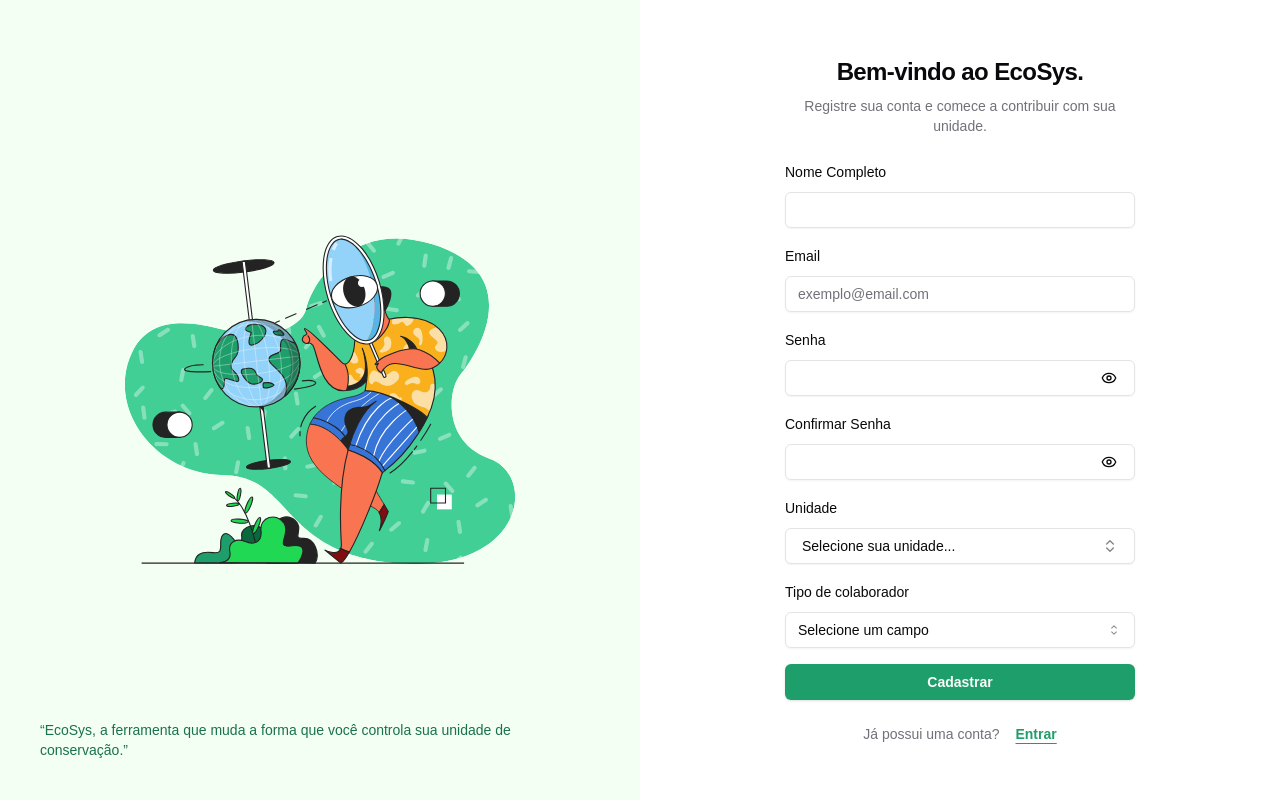
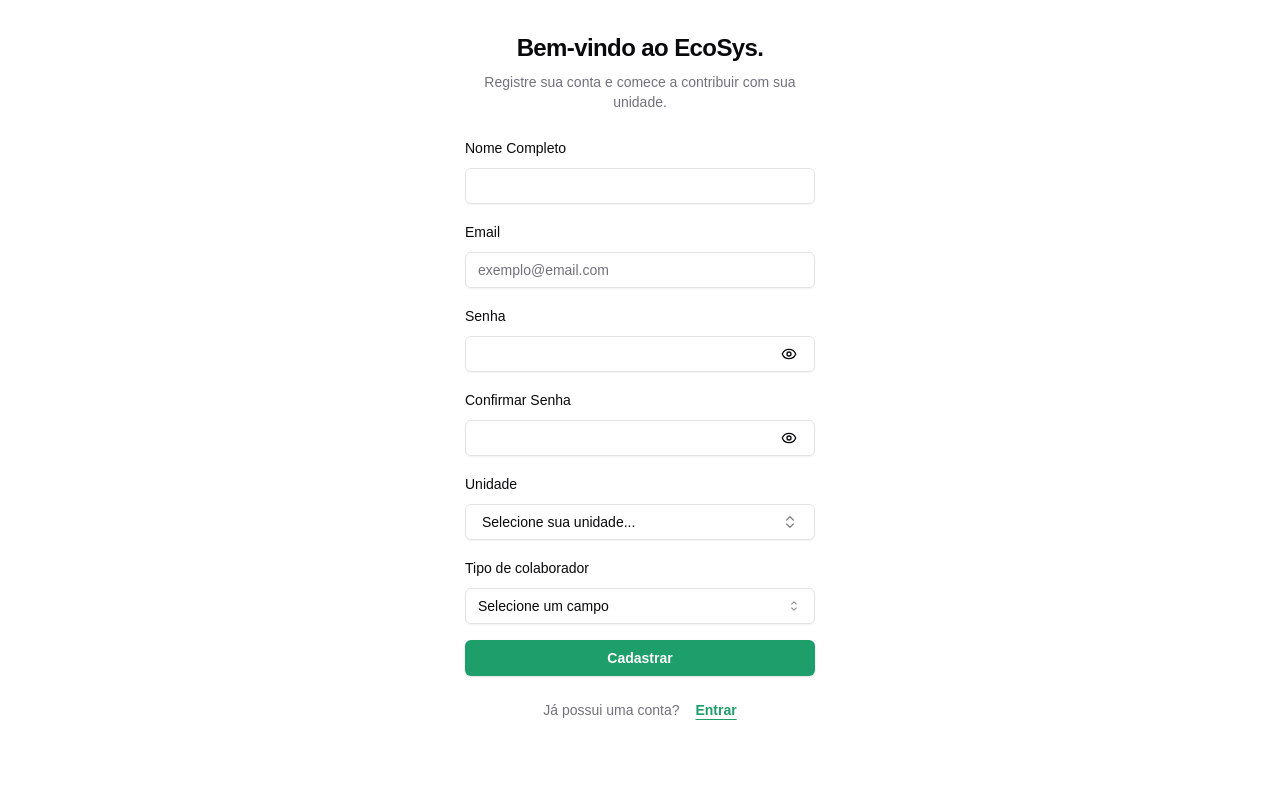
Before and after one commit to Capellinx/ecosys-frontend, a Next.js app: page /register in a window 1280 px wide. Built offline with nearby package versions, Linux system fonts and the light colour scheme.

Commit message:
fix: remove bannerleft to root layout

```diff
--- a/src/app/layout.tsx
+++ b/src/app/layout.tsx
@@ -1,7 +1,6 @@
 import type { Metadata } from "next";
 import localFont from "next/font/local";
 import "./globals.css";
-import { BannerLeft } from "@/components/banner-left";
 
 const geistSans = localFont({
   src: "./fonts/GeistVF.woff",
@@ -29,9 +28,7 @@
       <body
         className={`${geistSans.variable} ${geistMono.variable} antialiased`}
       >
-        <BannerLeft>
           {children}
-        </BannerLeft>
       </body>
     </html>
   );
```
